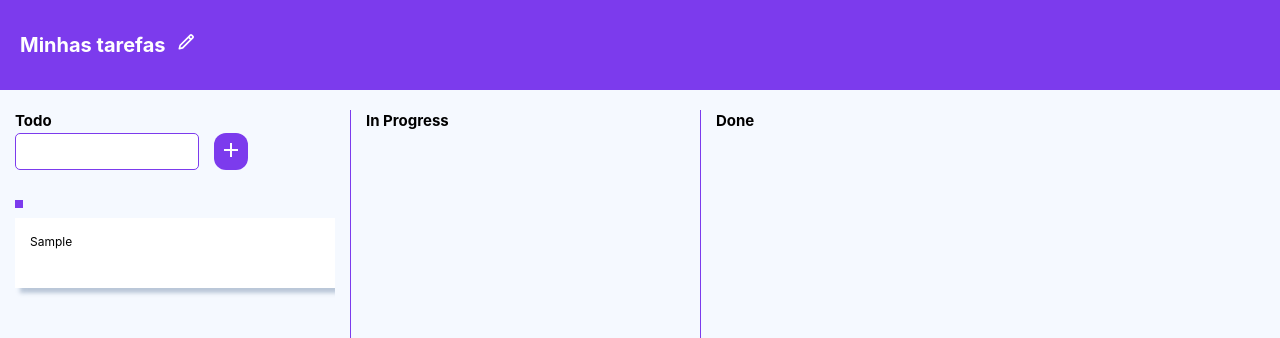
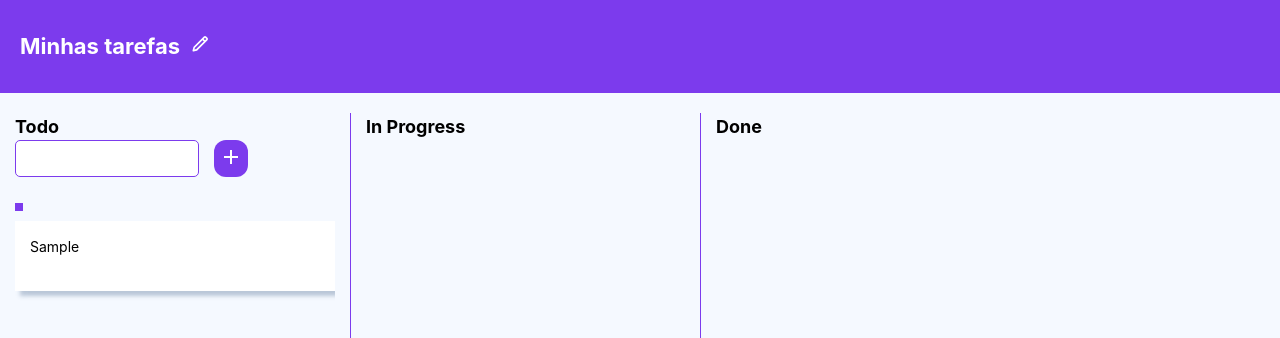
Before and after one commit to heiderick13/kanban-react, a React (Vite) app: page / in a window 1280 px wide. Both pictures are taken after typing "Sample" into the empty fields and a click on the button 231 px from the left and 151 px from the top of the page. Shown: the top 338 px of the page. Built offline with nearby package versions, Linux system fonts and the light colour scheme.

Commit message:
:lipstick: update styles

```diff
--- a/src/components/Card/Card.css
+++ b/src/components/Card/Card.css
@@ -23,7 +23,7 @@
   box-shadow: 5px 5px 4px rgba(172, 187, 207, 0.8);
   background: var(--white);
   padding: 1.5rem;
-  font-size: 1.2rem;
+  font-size: 1.4rem;
 }
 
 .card-content .icon {
--- a/src/components/Header/Header.css
+++ b/src/components/Header/Header.css
@@ -8,6 +8,10 @@ header {
   padding: 3rem 2rem;
 }
 
+header h1 {
+  font-size: 2.2rem;
+}
+
 header .icon {
   font-size: 2rem;
   margin-left: 1rem;
--- a/src/components/List/List.css
+++ b/src/components/List/List.css
@@ -1,5 +1,5 @@
 .list {
-  min-height: 100%;
+  /* min-height: 100%; */
   width: 350px;
   padding-inline: 1.5rem;
   margin-top: 2rem;
@@ -7,15 +7,6 @@
 
 .list + .list {
   border-left: 1px solid var(--rocket-purple);
-}
-
-.tasks {
-  height: 85%;
-  overflow-y: auto;
-}
-
-.tasks::-webkit-scrollbar {
-  display: none;
 }
 
 .list-header {
@@ -27,3 +18,19 @@
   justify-content: space-around;
   align-items: center;
 }
+
+.list-name {
+  font-size: 1.8rem;
+}
+
+.tasks {
+  height: 67%;
+  padding-bottom: 2rem;
+
+  scrollbar-width: none;
+  overflow-y: auto;
+}
+
+.tasks::-webkit-scrollbar {
+  display: none;
+}
--- a/src/index.css
+++ b/src/index.css
@@ -20,7 +20,7 @@
 }
 
 .board {
-  min-height: 100vh;
+  height: calc(100vh - 90px);
   display: flex;
   flex-wrap: wrap;
   background-color: var(--blueish-white);
```
Also changed, not shown: src/components/Header/Header.jsx (+0 -7 lines).
